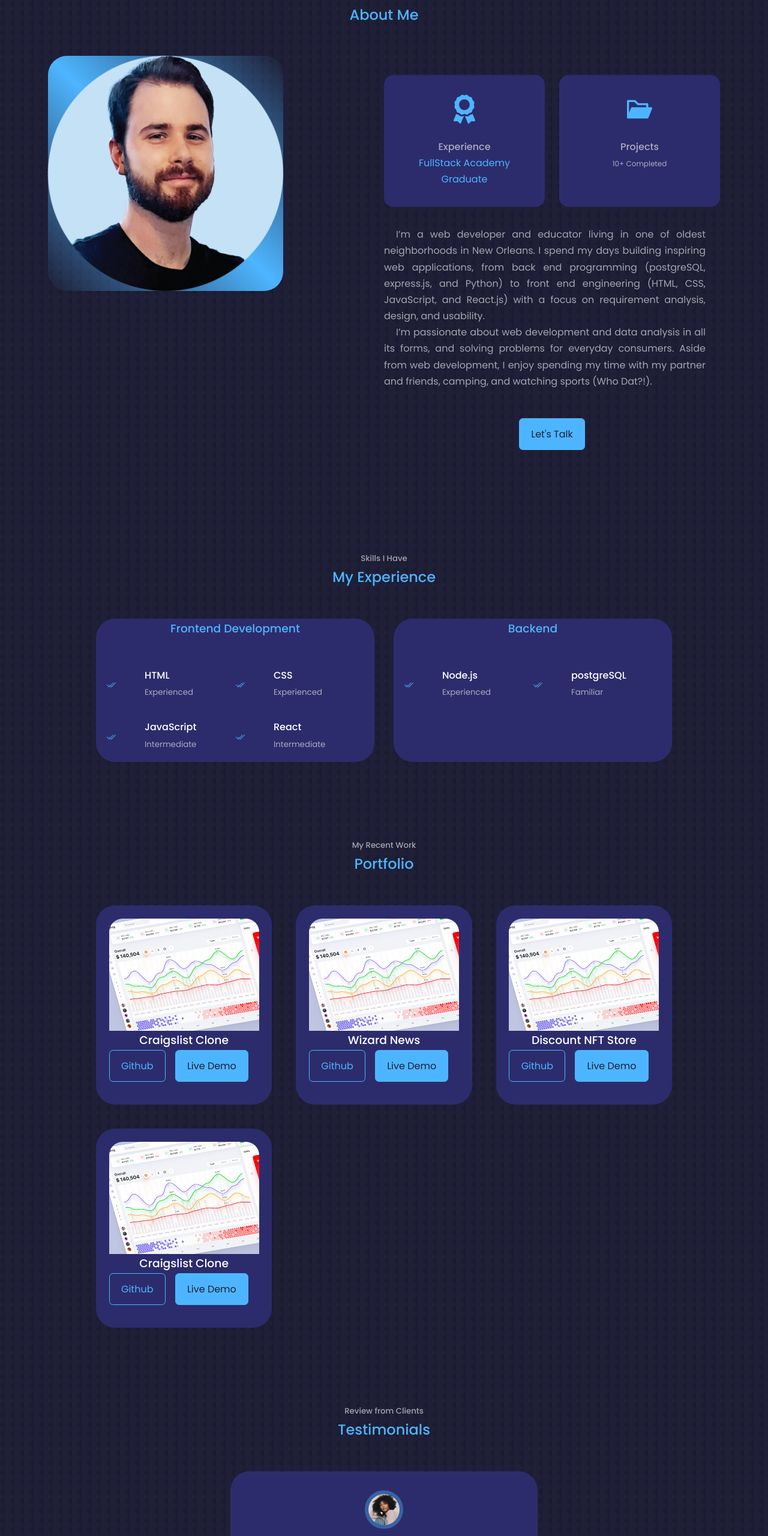
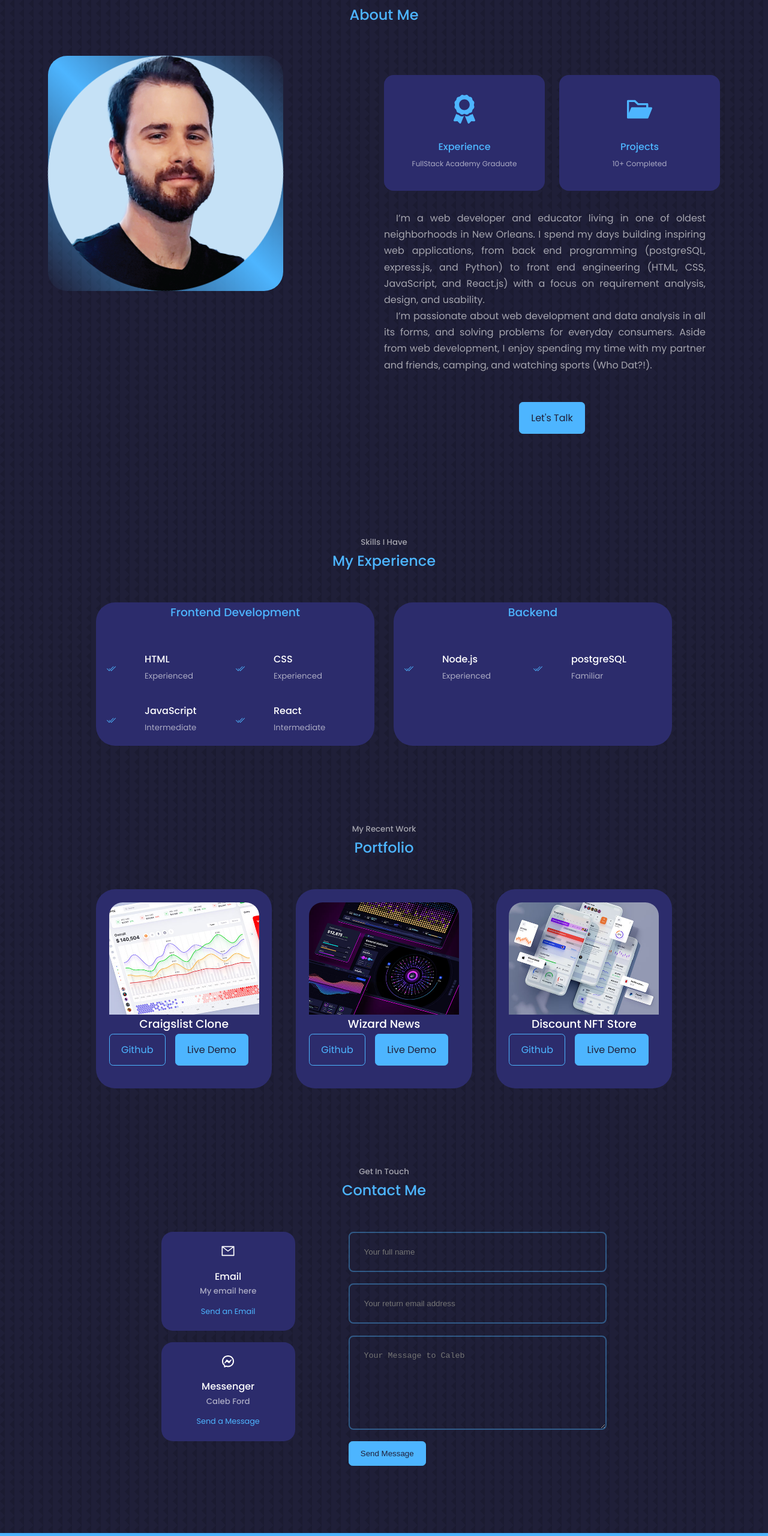
Before and after one commit to impr3ssionist/portfolio, a React (Create React App) app: page / in a window 1280 px wide. Shown: the part 1186-3746 px from the top of the page at 60% size. Built offline with nearby package versions, Linux system fonts and the light colour scheme.

Commit message:
first version of site

```diff
--- a/package.json
+++ b/package.json
@@ -1,6 +1,6 @@
 {
   "name": "react-portfolio-website",
-  "homepage": "http",
+  "homepage": "",
   "version": "0.1.0",
   "private": true,
   "dependencies": {
--- a/src/App.jsx
+++ b/src/App.jsx
@@ -5,7 +5,7 @@ import About from './components/about/About'
 import Experience from './components/experience/Experience'
 // import Services from './components/services/Services'
 import Portfolio from './components/portfolio/Portfolio';
-import Testimonials from './components/testimonials/Testimonials';
+// import Testimonials from './components/testimonials/Testimonials';
 import Contact from './components/contact/Contact';
 import Footer from './components/footer/footer';
 
@@ -18,7 +18,7 @@ const App = () => {
     <Experience />
     {/* <Services /> */}
     <Portfolio />
-    <Testimonials />
+    {/* <Testimonials /> */}
     <Contact />
     <Footer />
 
--- a/src/components/about/About.css
+++ b/src/components/about/About.css
@@ -59,7 +59,7 @@
     font-size: 1rem;
 }
 
-.about__card small {
+.about__card small  {
     font-size: 0.75rem;
     color: var(--color-light);
 }
@@ -95,6 +95,11 @@
     flex-direction: column;
     align-items: center;
 
+}
+
+.experience__fullstack {
+     font-size: 0.75rem;
+    color: var(--color-light);
 }
 
 /* ==================== Media Queries (Medium Devices) ========================*/
--- a/src/components/about/About.jsx
+++ b/src/components/about/About.jsx
@@ -18,17 +18,17 @@ const about = () => {
         </div>
         <div className="about__content">
           <div className="about__cards">
-            <article className='about__card'>
+            <a href='https://www.fullstackacademy.com/about' target='_blank' className='about__card'>
               <FaAward className='about__icon'/>
               <h5>Experience</h5>
-              <a href='https://www.fullstackacademy.com/about' target='_blank' >FullStack Academy Graduate</a>
-            </article>
+              <small>FullStack Academy Graduate</small>
+            </a>
 
-            <article className='about__card'>
+            <a href='https://github.com/impr3ssionist?tab=repositories' target='_blank' className='about__card'>
               <AiFillFolderOpen className='about__icon'/>
               <h5>Projects</h5>
               <small>10+ Completed</small>
-            </article>
+            </a>
 
 
 
--- a/src/components/contact/Contact.jsx
+++ b/src/components/contact/Contact.jsx
@@ -39,14 +39,14 @@ const Contact = () => {
             <RiMessengerLine className='contact__option-icon'/>
             <h4>Messenger</h4>
             <h5>Caleb Ford</h5>
-            <a href="https://m.me/caleb.p.ford.1">Send a Message</a>
+            <a href="https://m.me/caleb.p.ford.1" target="_blank">Send a Message</a>
           </article>
-          <article className="contact__option">
+          {/* <article className="contact__option">
             <BsSlack className='contact__option-icon'/>
             <h4>Slack</h4>
             <h5>Send me a Slack message</h5>
             <a href="mailto:cpford13@gmail.com">Send an Email</a>
-          </article>
+          </article> */}
 
         </div>
         <form ref={form} onSubmit={sendEmail}>
--- a/src/components/header/Header.css
+++ b/src/components/header/Header.css
@@ -64,7 +64,7 @@ header {
 .scroll__down {
     position: absolute;
     right: -2.3rem;
-    bottom: 5rem;
+    bottom: 8.6rem;
     transform: rotate(90deg);
     font-size: 0.9rem;
 }
--- a/src/components/portfolio/Portfolio.jsx
+++ b/src/components/portfolio/Portfolio.jsx
@@ -13,34 +13,27 @@ const data = [
     id: 1,
     image: IMG1,
     title: "Craigslist Clone",
-    github: "https://github.com",
-    demo: "https://google.com"
+    github: "https://github.com/impr3ssionist/StrangersThings",
+    demo: "https://cocky-lewin-4971a7.netlify.app/"
 
   },
    {
     id: 1,
-    image: IMG1,
+    image: IMG2,
     title: "Wizard News",
-    github: "https://github.com",
-    demo: "https://google.com"
+    github: "https://github.com/impr3ssionist/WizardNews",
+    demo: "https://glacial-brook-34382.herokuapp.com/"
 
   },
    {
     id: 1,
-    image: IMG1,
+    image: IMG3,
     title: "Discount NFT Store",
-    github: "https://github.com",
-    demo: "https://google.com"
-
-  },
-   {
-    id: 1,
-    image: IMG1,
-    title: "Craigslist Clone",
-    github: "https://github.com",
-    demo: "https://google.com"
+    github: "https://github.com/impr3ssionist/GraceShopper",
+    demo: "https://mutineers1.herokuapp.com/"
 
   }
+
 ]
 
 const Portfolio = () => {
```
